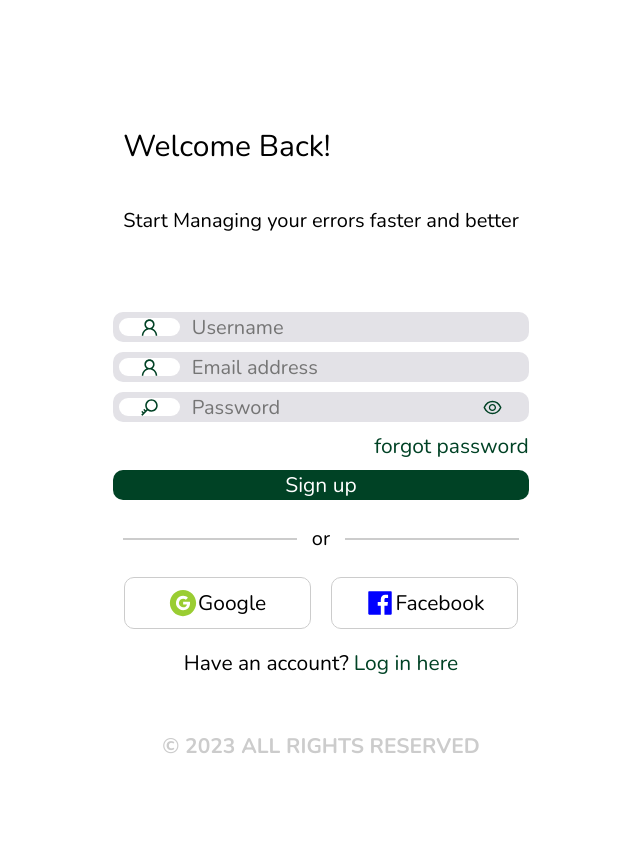
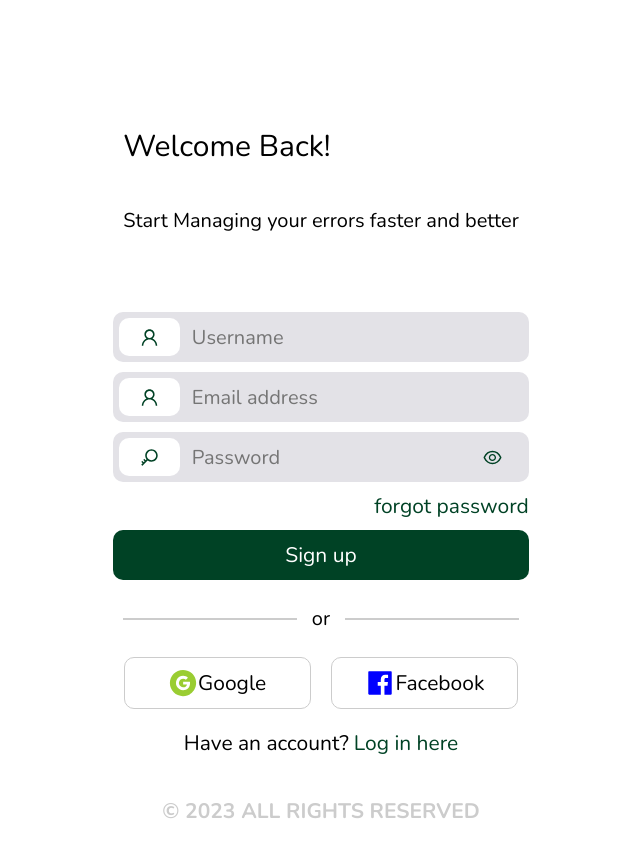
Before and after one commit to aremumahmud/e-commerce-ui, a React (Create React App) app: page /users/1 in a window 1280 px wide. Shown: the top 856 px of the page, without its empty margins (319-959 px from the left). Before the commit the page ends 800 px from the top, so only its background shows below. Built offline with nearby package versions, Linux system fonts and the light colour scheme; a web font is replaced by a local one.

Commit message:
resized the login page

```diff
--- a/src/css/login.css
+++ b/src/css/login.css
@@ -6,7 +6,7 @@
 }
 
 .fixed {
-    position: fixed;
+    /* position: fixed; */
     display: flex;
     height: 100%;
     width: 100%;
@@ -64,7 +64,7 @@ body {
     margin-bottom: 10px;
     width: 100%;
     border-radius: 10px;
-    height: 30px;
+    height: 50px;
     display: flex;
     justify-content: space-between;
     padding: 6px;
@@ -106,7 +106,7 @@ body {
     background-color: #004225;
     ;
     color: white;
-    height: 30px;
+    height: 50px;
     padding: 6px;
     border-radius: 10px;
     font-size: 20px;
```
